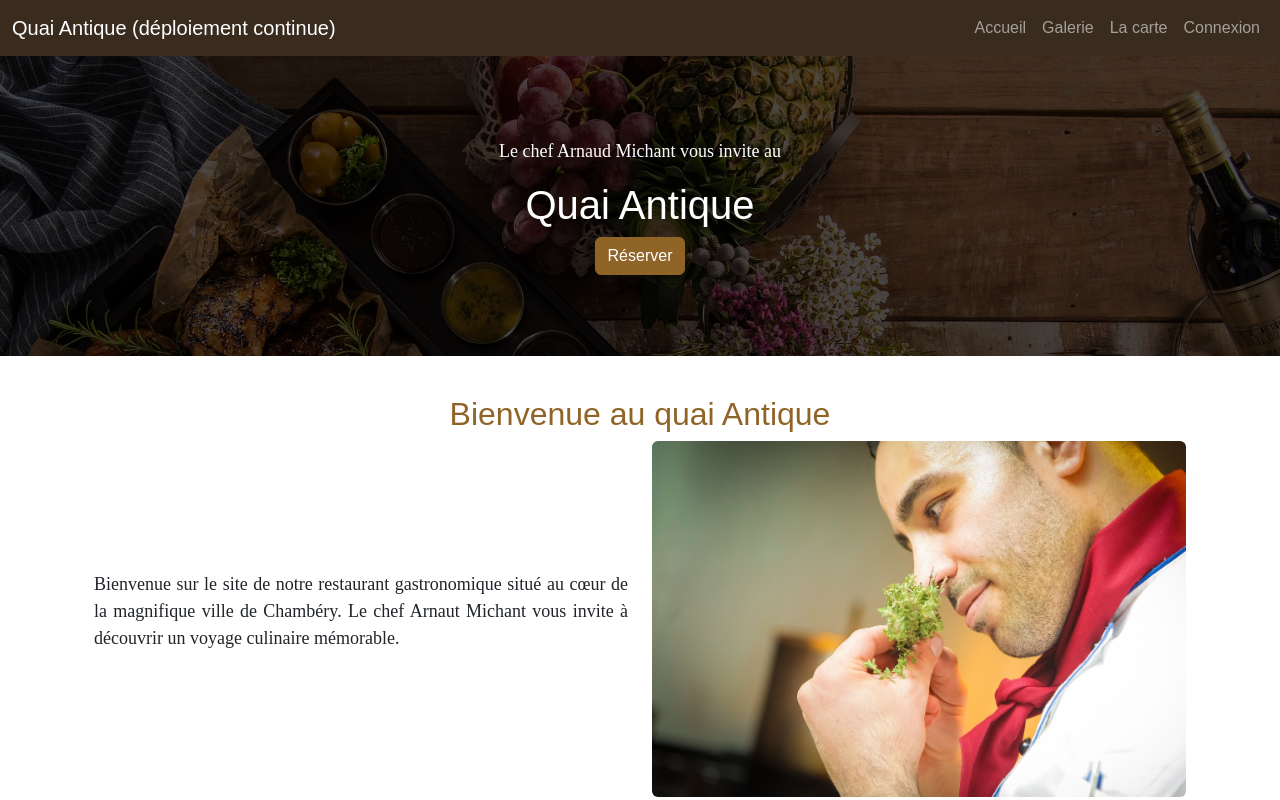
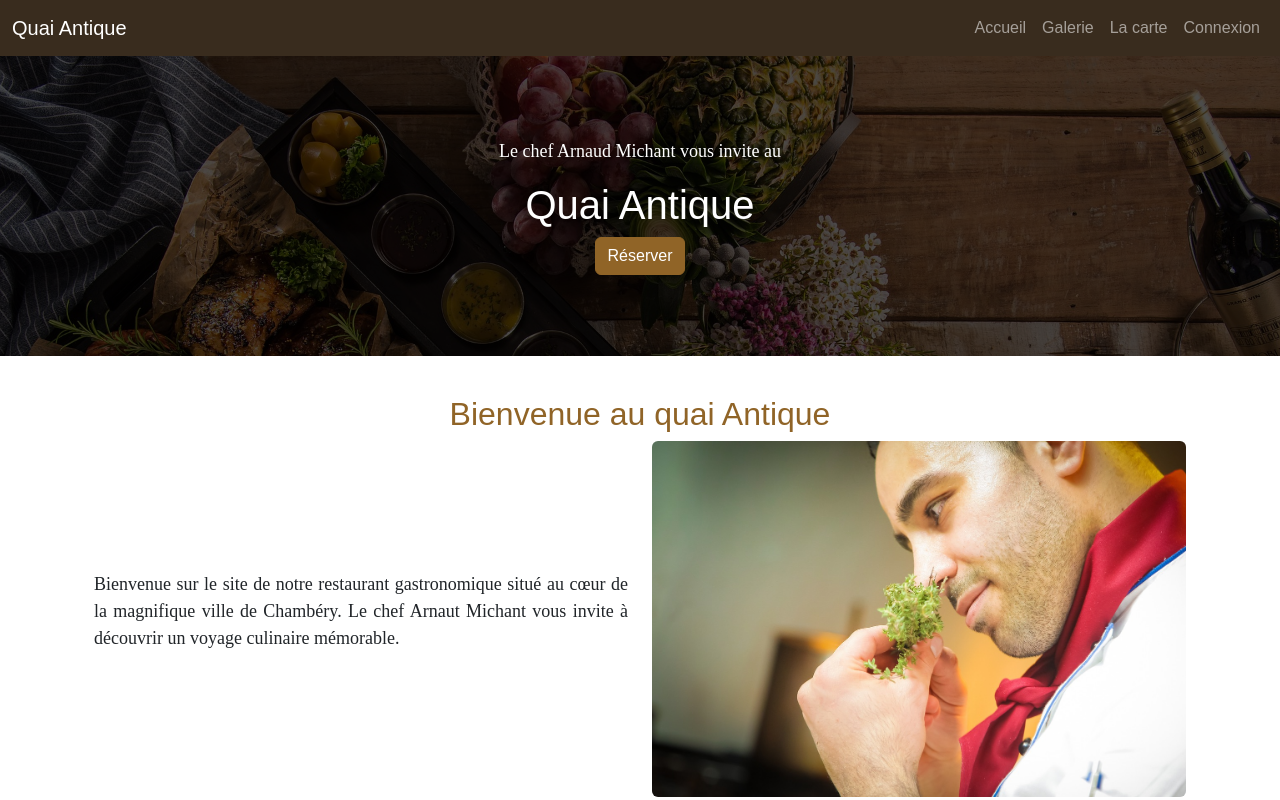
Before and after one commit to DieterHir/QuaiAntiqueFront, a website with bundled scripts: page index.html in a window 1280 px wide. Shown: the top 800 px of the page. Built offline with nearby package versions, Linux system fonts and the light colour scheme; files whose address does not match are found by name; a web font is replaced by a local one.

Commit message:
modif titre

```diff
--- a/index.html
+++ b/index.html
@@ -16,7 +16,7 @@
   <header>
     <nav class="navbar navbar-expand-lg bg-dark" data-bs-theme="dark">
       <div class="container-fluid">
-        <a class="navbar-brand" href="/">Quai Antique (déploiement continue)</a>
+        <a class="navbar-brand" href="/">Quai Antique</a>
         <button class="navbar-toggler" type="button" data-bs-toggle="collapse" data-bs-target="#navbarSupportedContent"
           aria-controls="navbarSupportedContent" aria-expanded="false" aria-label="Toggle navigation">
           <span class="navbar-toggler-icon"></span>
```
